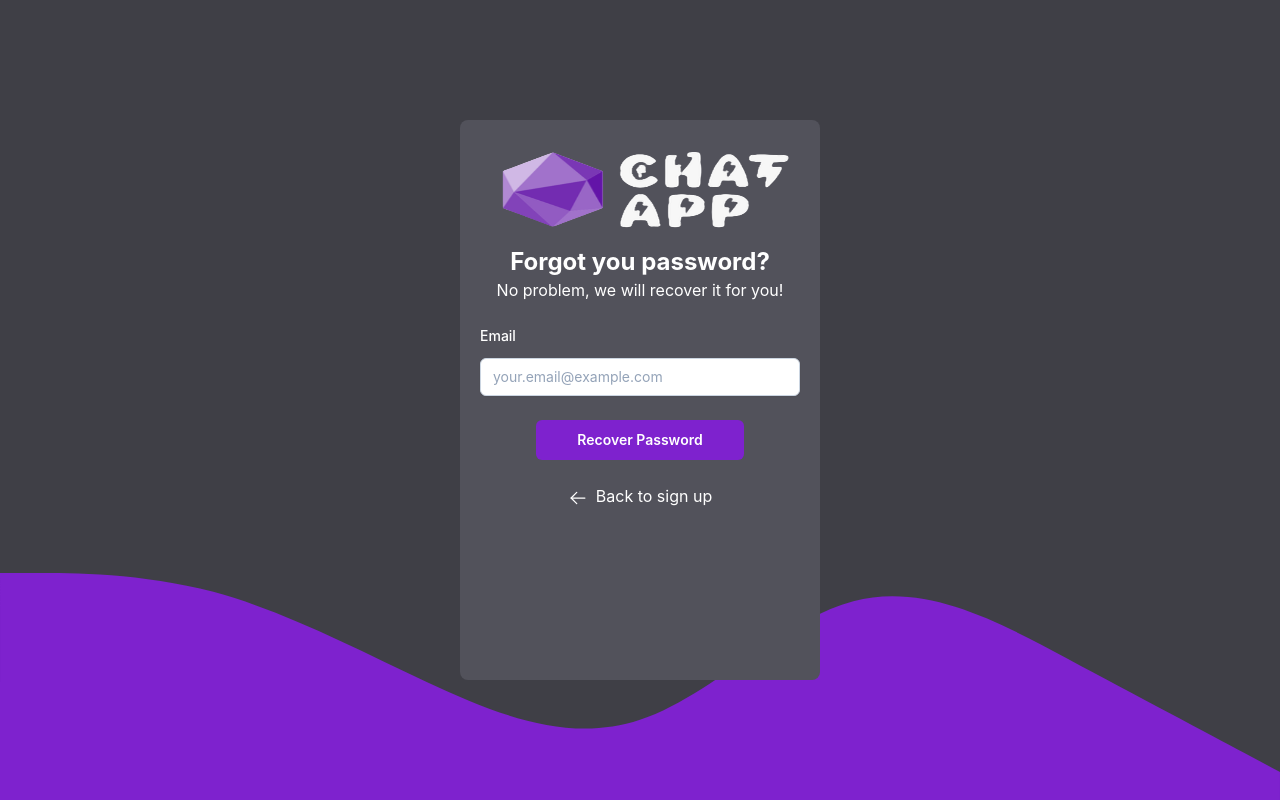
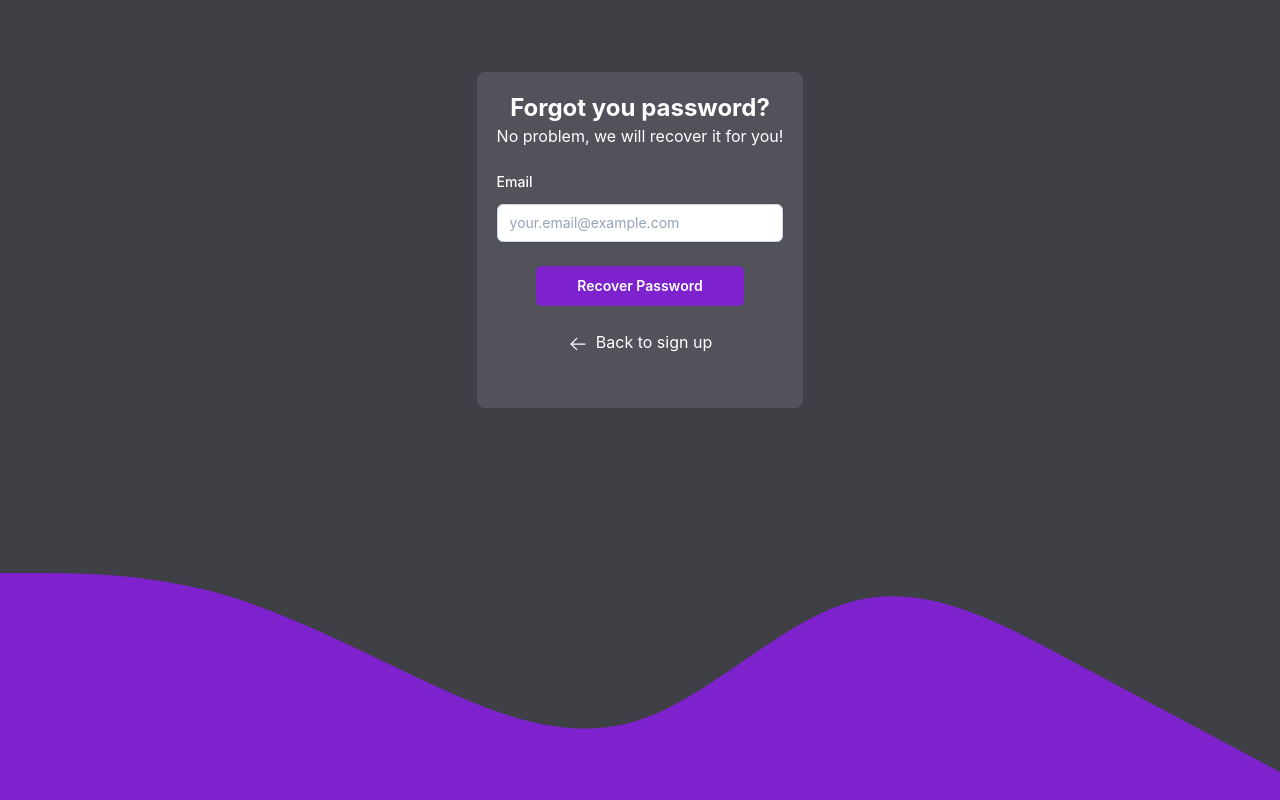
Before and after one commit to Kelvis-fernando/chat-app, a Next.js app: page /auth/forgotPassword in a window 1280 px wide. Built offline with nearby package versions, Linux system fonts and the light colour scheme.

Commit message:
Adjusted css and delete image logo from sign in, up and forgot password

```diff
--- a/src/pages/auth/forgotPassword.tsx
+++ b/src/pages/auth/forgotPassword.tsx
@@ -47,13 +47,6 @@ export default function ForgotPassword() {
             <link rel="icon" href="/chatapp-icon.png" />
          </Head>
          <div className={styles.formBox}>
-            <Image
-               className="flex justify-center"
-               src="/chatapp-logo.png"
-               alt="Logo App chat"
-               width={320}
-               height={100}
-            />
             <TitleAndSubtitle
                title={"Forgot you password?"}
                subtitle={"No problem, we will recover it for you!"}
--- a/src/pages/auth/signIn.tsx
+++ b/src/pages/auth/signIn.tsx
@@ -55,13 +55,6 @@ export default function SignIn() {
             <link rel="icon" href="/chatapp-icon.png" />
          </Head>
          <div className={styles.formBox}>
-            <Image
-               className="flex justify-center"
-               src="/chatapp-logo.png"
-               alt="Logo App chat"
-               width={320}
-               height={100}
-            />
             <TitleAndSubtitle
                title={"Welcome to Chat App"}
                subtitle={"Lets talk! Sign In"}
--- a/src/pages/auth/signUp.tsx
+++ b/src/pages/auth/signUp.tsx
@@ -59,13 +59,6 @@ function SignUp() {
          </Head>
          <h1>{auth.currentUser?.email}</h1>
          <div className={styles.formBox}>
-            <Image
-               className="flex justify-center"
-               src="/chatapp-logo.png"
-               alt="Logo App chat"
-               width={320}
-               height={100}
-            />
             <TitleAndSubtitle
                title={"Create your own account"}
                subtitle={"Lets do it!"}
--- a/src/styles/auth/ForgotPassword.module.scss
+++ b/src/styles/auth/ForgotPassword.module.scss
@@ -1,6 +1,6 @@
 .ForgotPassword {
    align-items: center;
-   @apply flex justify-center bg-zinc-700 h-[100vh]
+   @apply flex justify-center items-center bg-zinc-700 h-[60vh]
       text-white;
 
    .formBox {
--- a/src/styles/auth/SignIn.module.scss
+++ b/src/styles/auth/SignIn.module.scss
@@ -1,5 +1,5 @@
 .signIn {
-   @apply flex justify-center bg-zinc-700 text-white p-5;
+   @apply flex justify-center items-center bg-zinc-700 text-white p-5;
 
    .formBox {
       @apply bg-zinc-600 p-5 rounded-lg z-50 h-[100%];
--- a/src/styles/auth/SignUp.module.scss
+++ b/src/styles/auth/SignUp.module.scss
@@ -1,5 +1,5 @@
 .signUp {
-   @apply flex justify-center bg-zinc-700 h-[100vh] text-white mt-2;
+   @apply flex justify-center items-center bg-zinc-700 h-[70vh] text-white mt-2;
 
    .formBox {
       @apply bg-zinc-600 p-5 rounded-lg z-50 h-[95%];
```
